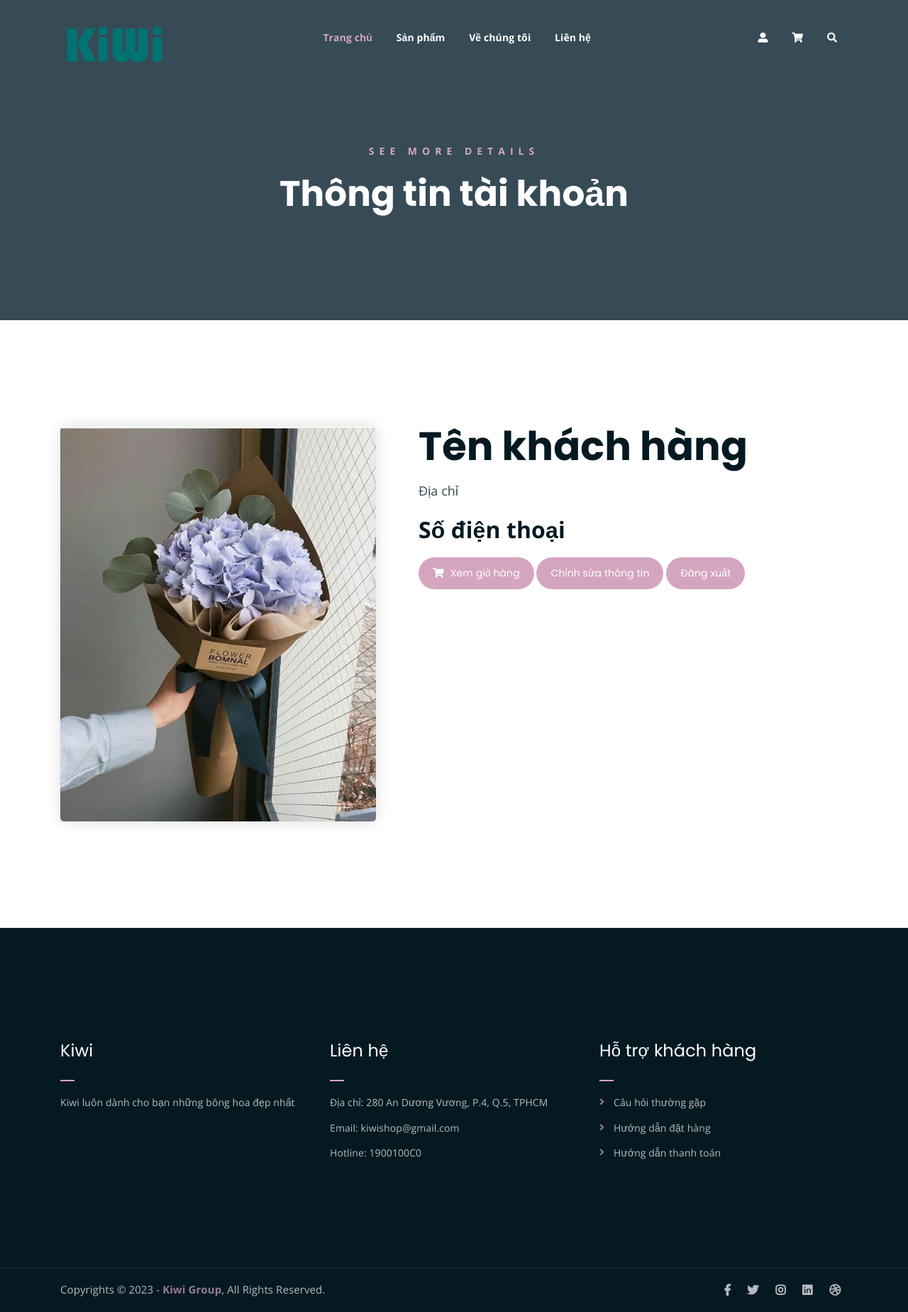
After one commit to Sherlockian1212/kiwi-flowershop, a PHP site: page /user_area/profile.php in a window 1280 px wide. The commit adds this page. Shown: the whole page at 71% size. Run offline with PHP 8.4, Linux system fonts and the light colour scheme.

Commit message:
user session after login

```diff
--- a/user_area/checkout.php
+++ b/user_area/checkout.php
@@ -1,7 +1,8 @@
 <?php
 //error_reporting(E_ERROR | E_PARSE);
+global $con;
 include('../include/connect.php');
-global $con;
+session_start();
 ?>
 <!DOCTYPE html>
 <html lang="en">
@@ -43,7 +44,7 @@ global $con;
 		include('user_login.php');
 	}
 	else{
-		include('payment.php');
+		include('../payment.php');
 	}
 	?>
 <!--    <div class="loader">-->
--- /dev/null
+++ b/user_area/profile.php
@@ -0,0 +1,262 @@
+<!DOCTYPE html>
+<html lang="en">
+<head>
+    <meta charset="UTF-8">
+    <meta http-equiv="X-UA-Compatible" content="IE=edge">
+    <meta name="viewport" content="width=device-width, initial-scale=1">
+    <meta name="description"
+          content="Responsive Bootstrap4 Shop Template, Created by Imran Hossain from https://imransdesign.com/">
+
+    <!-- title -->
+    <title>Kiwi - Flower Shop</title>
+
+    <!-- favicon -->
+    <link rel="shortcut icon" type="image/png" href="assets/img/favicon.png">
+    <!-- google font -->
+    <link
+        href="https://fonts.googleapis.com/css?family=Open+Sans:300,400,700"
+        rel="stylesheet">
+    <link
+        href="https://fonts.googleapis.com/css?family=Poppins:400,700&display=swap"
+        rel="stylesheet">
+    <!-- fontawesome -->
+    <link rel="stylesheet" href="../assets/css/all.min.css">
+    <!-- bootstrap -->
+    <link rel="stylesheet" href="../assets/bootstrap/css/bootstrap.min.css">
+    <!-- owl carousel -->
+    <link rel="stylesheet" href="../assets/css/owl.carousel.css">
+    <!-- magnific popup -->
+    <link rel="stylesheet" href="../assets/css/magnific-popup.css">
+    <!-- animate css -->
+    <link rel="stylesheet" href="../assets/css/animate.css">
+    <!-- mean menu css -->
+    <link rel="stylesheet" href="../assets/css/meanmenu.min.css">
+    <!-- main style -->
+    <link rel="stylesheet" href="../assets/css/main.css">
+    <!-- responsive -->
+    <link rel="stylesheet" href="../assets/css/responsive.css">
+
+</head>
+<body>
+
+<!--PreLoader-->
+<div class="loader">
+    <div class="loader-inner">
+        <div class="circle"></div>
+    </div>
+</div>
+<!--PreLoader Ends-->
+
+<!-- header -->
+<div class="top-header-area" id="sticker">
+    <div class="container">
+        <div class="row">
+            <div class="col-lg-12 col-sm-12 text-center">
+                <div class="main-menu-wrap">
+                    <!-- logo -->
+                    <div class="site-logo">
+                        <a href="../index.php">
+                            <img src="../assets/img/logo.png" alt>
+                        </a>
+                    </div>
+                    <!-- logo -->
+
+                    <!-- menu start -->
+                    <nav class="main-menu">
+                        <ul>
+                            <li class="current-list-item"><a
+                                    href="../index.php">Trang chủ</a>
+                            </li>
+                            <li><a href="../shop.php">Sản phẩm</a>
+                                <ul class="sub-menu">
+                                    <li><a href="../shop.php">Tất cả sản
+                                            phẩm</a></li>
+                                    <li><a href="../cart.php">Giỏ hàng</a></li>
+                                    <li><a href="checkout.php">Đặt hàng</a></li>
+                                </ul>
+                            </li>
+                            <li><a href="../about.html">Về chúng tôi</a>
+                            </li>
+                            <li><a href="../contact.html">Liên hệ</a></li>
+                            <li>
+                                <div class="header-icons">
+                                    <a href="../user.html"
+                                       class="customer-account">
+                                        <i class="fas fa-user-alt"></i>
+                                    </a>
+                                    <a class="shopping-cart"
+                                       href="../cart.php"><i class="fas
+												fa-shopping-cart"></i></a>
+                                    <a
+                                        class="mobile-hide search-bar-icon"
+                                        href="#"><i class="fas
+												fa-search"></i></a>
+                                </div>
+                            </li>
+                        </ul>
+                    </nav>
+                    <a class="mobile-show search-bar-icon" href="#"><i
+                            class="fas fa-search"></i></a>
+                    <div class="mobile-menu"></div>
+                    <!-- menu end -->
+                </div>
+            </div>
+        </div>
+    </div>
+</div>
+<!-- end header -->
+
+<!-- search area -->
+<div class="search-area">
+    <div class="container">
+        <div class="row">
+            <div class="col-lg-12">
+                <span class="close-btn"><i class="fas fa-window-close"></i></span>
+                <div class="search-bar">
+                    <div class="search-bar-tablecell">
+                        <h3>Search For:</h3>
+                        <input type="text" placeholder="Keywords">
+                        <button type="submit">Search <i
+                                class="fas fa-search"></i></button>
+                    </div>
+                </div>
+            </div>
+        </div>
+    </div>
+</div>
+<!-- end search arewa -->
+
+<!-- breadcrumb-section -->
+<div class="breadcrumb-section breadcrumb-bg">
+    <div class="container">
+        <div class="row">
+            <div class="col-lg-8 offset-lg-2 text-center">
+                <div class="breadcrumb-text">
+                    <p>See more Details</p>
+                    <h1>Thông tin tài khoản</h1>
+                </div>
+            </div>
+        </div>
+    </div>
+</div>
+<!-- end breadcrumb section -->
+
+<!-- single product -->
+<div class="single-product mt-150 mb-150">
+    <div class="container">
+        <div class="row">
+            <div class="col-md-5">
+                <div class="single-product-img">
+                    <img src="../assets/img/products/product-img-5.jpg" alt>
+                </div>
+            </div>
+            <div class="col-md-7">
+                <div class="single-product-content">
+                    <h1>Tên khách hàng</h1>
+                    <p class="single-product-pricing"><span>Địa chỉ</span>
+                        Số điện thoại</p>
+                    <div class="single-product-form">
+                        <a href="../cart.php" class="cart-btn"><i
+                                class="fas fa-shopping-cart"></i>
+                            Xem giỏ hàng</a>
+                        <a href="#" class="cart-btn">
+                            Chỉnh sửa thông tin</a>
+                        <a href="logout.php" class="cart-btn">
+                            Đăng xuất</a>
+                    </div>
+                </div>
+            </div>
+        </div>
+    </div>
+</div>
+<!-- end single product -->
+
+<!-- footer -->
+<div class="footer-area">
+    <div class="container">
+        <div class="row">
+            <div class="col-lg-4 col-md-6">
+                <div class="footer-box about-widget">
+                    <h2 class="widget-title">Kiwi</h2>
+                    <p>Kiwi luôn dành cho bạn những bông hoa đẹp nhất</p>
+                </div>
+            </div>
+            <div class="col-lg-4 col-md-6">
+                <div class="footer-box get-in-touch">
+                    <h2 class="widget-title">Liên hệ</h2>
+                    <ul>
+                        <li>Địa chỉ: 280 An Dương Vương, P.4, Q.5, TPHCM</li>
+                        <li>Email: kiwishop@gmail.com</li>
+                        <li>Hotline: 1900100C0</li>
+                    </ul>
+                </div>
+            </div>
+            <div class="col-lg-4 col-md-6">
+                <div class="footer-box pages">
+                    <h2 class="widget-title">Hỗ trợ khách hàng</h2>
+                    <ul>
+                        <li>Câu hỏi thường gặp</li>
+                        <li>Hướng dẫn đặt hàng</li>
+                        <li>Hướng dẫn thanh toán</li>
+                    </ul>
+                </div>
+            </div>
+        </div>
+    </div>
+</div>
+<!-- end footer -->
+
+<!-- copyright -->
+<div class="copyright">
+    <div class="container">
+        <div class="row">
+            <div class="col-lg-6 col-md-12">
+                <p>Copyrights &copy; 2023 - <a href="#">Kiwi Group</a>,
+                    All Rights
+                    Reserved.<br>
+                </p>
+            </div>
+            <div class="col-lg-6 text-right col-md-12">
+                <div class="social-icons">
+                    <ul>
+                        <li><a href="#" target="_blank"><i
+                                    class="fab fa-facebook-f"></i></a></li>
+                        <li><a href="#" target="_blank"><i
+                                    class="fab fa-twitter"></i></a></li>
+                        <li><a href="#" target="_blank"><i
+                                    class="fab fa-instagram"></i></a></li>
+                        <li><a href="#" target="_blank"><i
+                                    class="fab fa-linkedin"></i></a></li>
+                        <li><a href="#" target="_blank"><i
+                                    class="fab fa-dribbble"></i></a></li>
+                    </ul>
+                </div>
+            </div>
+        </div>
+    </div>
+</div>
+<!-- end copyright -->
+
+<!-- jquery -->
+<script src="../assets/js/jquery-1.11.3.min.js"></script>
+<!-- bootstrap -->
+<script src="../assets/bootstrap/js/bootstrap.min.js"></script>
+<!-- count down -->
+<script src="../assets/js/jquery.countdown.js"></script>
+<!-- isotope -->
+<script src="../assets/js/jquery.isotope-3.0.6.min.js"></script>
+<!-- waypoints -->
+<script src="../assets/js/waypoints.js"></script>
+<!-- owl carousel -->
+<script src="../assets/js/owl.carousel.min.js"></script>
+<!-- magnific popup -->
+<script src="../assets/js/jquery.magnific-popup.min.js"></script>
+<!-- mean menu -->
+<script src="../assets/js/jquery.meanmenu.min.js"></script>
+<!-- sticker js -->
+<script src="../assets/js/sticker.js"></script>
+<!-- main js -->
+<script src="../assets/js/main.js"></script>
+
+</body>
+</html>
```
Also changed, not shown: cart.php (+9 -4 lines), function/common_functions.php (+0 -10 lines), index.php (+9 -6 lines), shop.php (+9 -4 lines), single-product.php (+9 -4 lines), user_area/user_login.php (+15 -1 lines), user_area/user_registration.php (+26 -7 lines).
